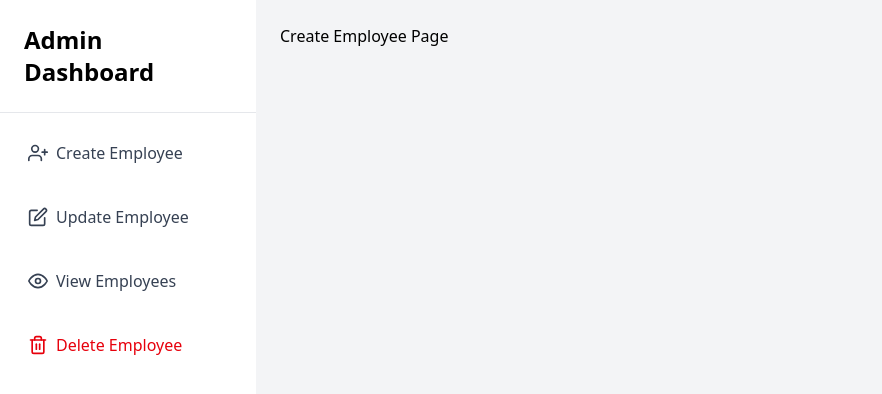
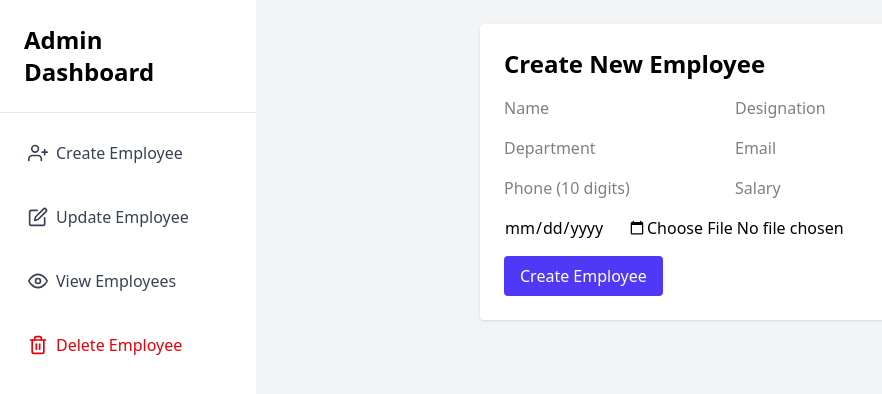
Before and after one commit to Kc-Dhana/emp-management-frontend, a React (Vite) app: page /employee-create in a window 1280 px wide. Shown: the top 394 px of the page, without its empty margins (0-882 px from the left). Built offline with nearby package versions, Linux system fonts and the light colour scheme; sample sign-in values are in the browser's storage.

Commit message:
update EmployeeCreate page

```diff
--- a/src/pages/adminDashboardPages/employeeCreate.jsx
+++ b/src/pages/adminDashboardPages/employeeCreate.jsx
@@ -1,3 +1,110 @@
+import React, { useState } from "react";
+import { useNavigate } from "react-router-dom";
+import axios from "axios";
+import { upploadMediaToSupabase, supabase } from "../../../utill/mediaUpload";
+
 export default function EmployeeCreate() {
-  return <h1>Create Employee Page</h1>;
+  const navigate = useNavigate();
+  const [formData, setFormData] = useState({
+    name: "",
+    designation: "",
+    department: "",
+    email: "",
+    phone: "",
+    salary: "",
+  });
+  const [joinDate, setJoinDate] = useState("");
+  const [profileImage, setProfileImage] = useState(null);
+  const [errors, setErrors] = useState({});
+  const [loading, setLoading] = useState(false);
+
+  const token = localStorage.getItem("token");
+  if (!token) {
+    window.location.href = "/login";
+  }
+
+  const handleChange = (e) => {
+    setFormData({ ...formData, [e.target.name]: e.target.value });
+  };
+
+  const handleImageChange = (e) => {
+    setProfileImage(e.target.files[0]);
+  };
+
+  const validate = () => {
+    const newErrors = {};
+    if (!formData.name) newErrors.name = "Name is required";
+    if (!formData.designation) newErrors.designation = "Designation is required";
+    if (!formData.department) newErrors.department = "Department is required";
+    if (!formData.email || !/\S+@\S+\.\S+/.test(formData.email)) newErrors.email = "Valid email is required";
+    if (!formData.phone || !/^[0-9]{10}$/.test(formData.phone)) newErrors.phone = "Valid 10-digit phone number required";
+    if (!formData.salary || isNaN(formData.salary)) newErrors.salary = "Valid salary is required";
+    if (!profileImage) newErrors.profileImage = "Profile image is required";
+    setErrors(newErrors);
+    return Object.keys(newErrors).length === 0;
+  };
+
+  const handleSubmit = async (e) => {
+    e.preventDefault();
+    if (!validate()) return;
+    setLoading(true);
+
+    try {
+      await upploadMediaToSupabase(profileImage);
+      const imageUrl = supabase.storage.from("images").getPublicUrl(profileImage.name).data.publicUrl;
+
+      const payload = {
+        ...formData,
+        salary: Number(formData.salary),
+        joinDate: joinDate || new Date().toISOString(),
+        profileImage: imageUrl,
+      };
+
+      await axios.post(
+        import.meta.env.VITE_BACKEND_URL + "/api/employees",
+        payload,
+        { headers: { Authorization: `Bearer ${token}` } }
+      );
+
+      navigate("/employee-view");
+    } catch (error) {
+      console.error("Error creating employee:", error);
+    } finally {
+      setLoading(false);
+    }
+  };
+
+  return (
+    <div className="max-w-xl mx-auto bg-white p-6 rounded shadow">
+      <h2 className="text-2xl font-bold mb-4">Create New Employee</h2>
+      <form onSubmit={handleSubmit} className="space-y-4">
+        <input type="text" name="name" placeholder="Name" value={formData.name} onChange={handleChange} className="input" />
+        {errors.name && <p className="text-red-600 text-sm">{errors.name}</p>}
+
+        <input type="text" name="designation" placeholder="Designation" value={formData.designation} onChange={handleChange} className="input" />
+        {errors.designation && <p className="text-red-600 text-sm">{errors.designation}</p>}
+
+        <input type="text" name="department" placeholder="Department" value={formData.department} onChange={handleChange} className="input" />
+        {errors.department && <p className="text-red-600 text-sm">{errors.department}</p>}
+
+        <input type="email" name="email" placeholder="Email" value={formData.email} onChange={handleChange} className="input" />
+        {errors.email && <p className="text-red-600 text-sm">{errors.email}</p>}
+
+        <input type="text" name="phone" placeholder="Phone (10 digits)" value={formData.phone} onChange={handleChange} className="input" />
+        {errors.phone && <p className="text-red-600 text-sm">{errors.phone}</p>}
+
+        <input type="number" name="salary" placeholder="Salary" value={formData.salary} onChange={handleChange} className="input" />
+        {errors.salary && <p className="text-red-600 text-sm">{errors.salary}</p>}
+
+        <input type="date" value={joinDate} onChange={(e) => setJoinDate(e.target.value)} className="input" />
+
+        <input type="file" onChange={handleImageChange} className="input" />
+        {errors.profileImage && <p className="text-red-600 text-sm">{errors.profileImage}</p>}
+
+        <button type="submit" disabled={loading} className="bg-indigo-600 text-white px-4 py-2 rounded hover:bg-indigo-700">
+          {loading ? "Creating..." : "Create Employee"}
+        </button>
+      </form>
+    </div>
+  );
 }
```
